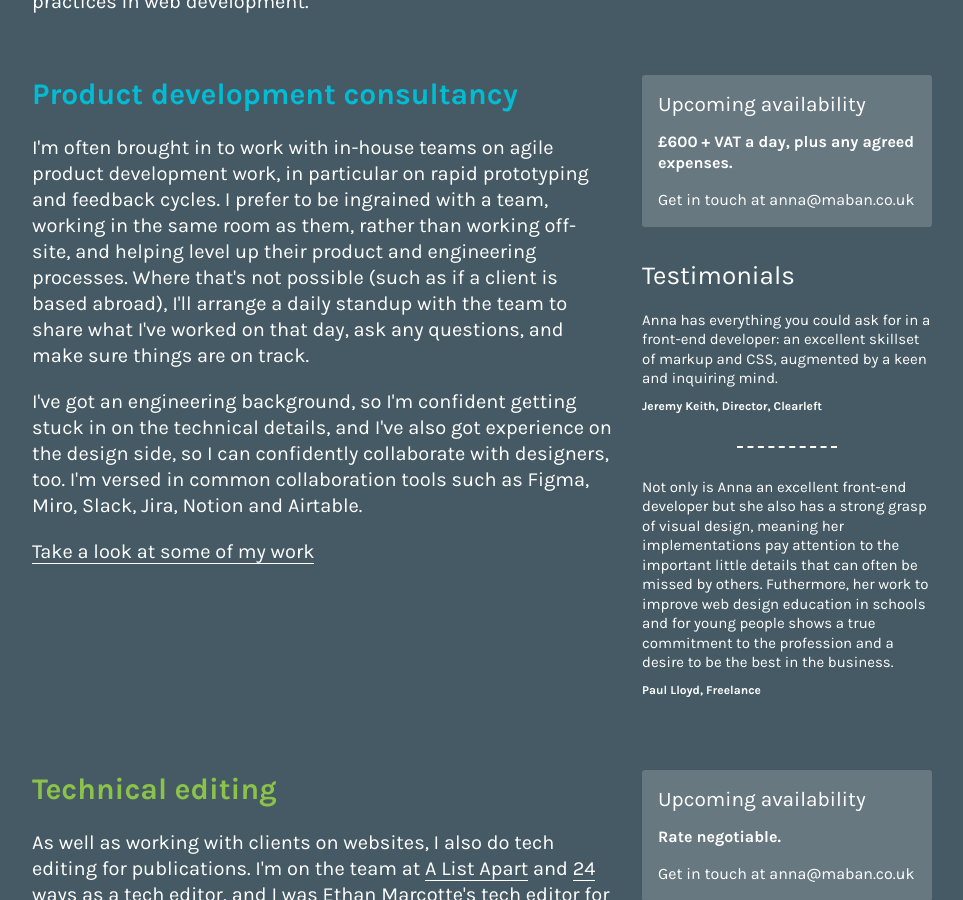
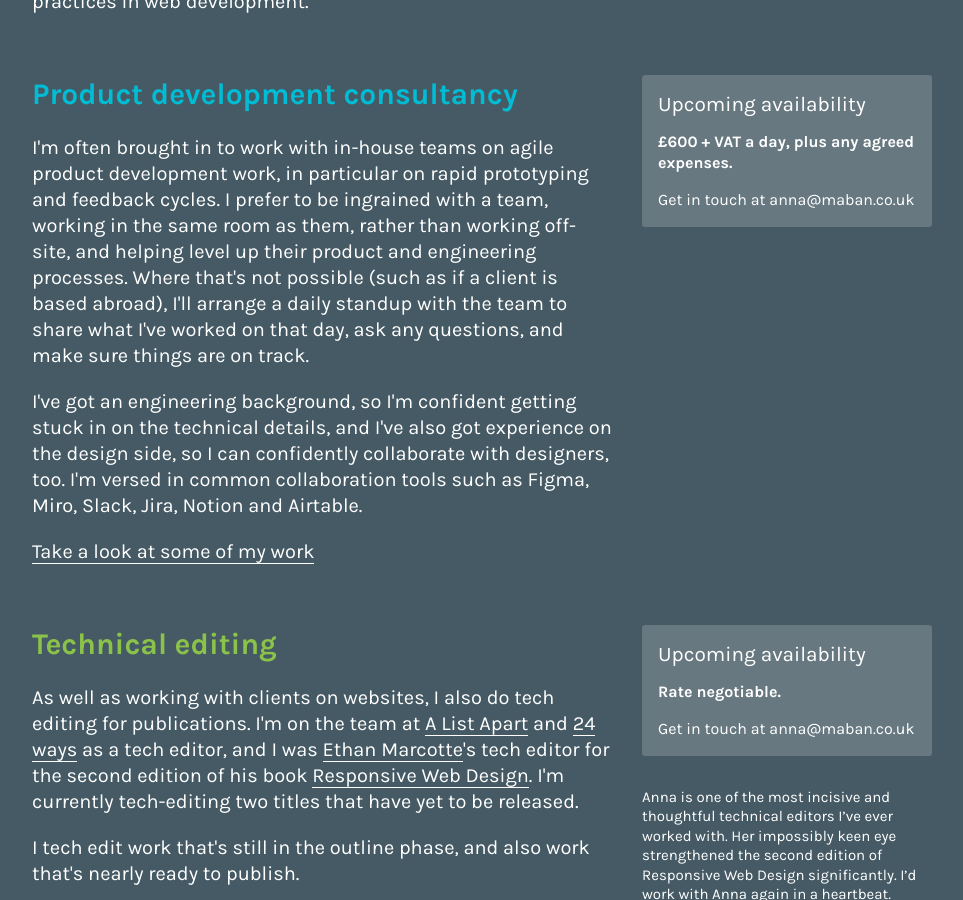
Before and after one commit to maban/maban, a Jekyll site: the page built from hire-me/index.html, in a window 1280 px wide and 900 px high, scrolled down 429 px. Shown: the whole window, without its empty margins (158-1121 px from the left). Built offline with Jekyll 4.4.1, drawn with Linux system fonts in a browser that asks for light colours; Markdown is read by kramdown in place of the engine named in the settings.

Commit message:
chore: update testimonials

```diff
--- a/hire-me/index.html
+++ b/hire-me/index.html
@@ -34,7 +34,7 @@ slug: page-home
 
       {% include availability-consultancy.html %}
 
-      <h3 class="p title">Testimonials</h3>
+      <!--<h3 class="p title">Testimonials</h3>
       <blockquote class="testimonial">
           <p>Anna has everything you could ask for in a front-end developer: an excellent skillset of markup and CSS, augmented by a keen and inquiring mind.</p>
           <cite>Jeremy Keith, Director, Clearleft</cite>
@@ -45,7 +45,7 @@ slug: page-home
           <cite>Paul Lloyd, Freelance</cite>
       </blockquote>
 
-      <!--<blockquote class="testimonial">
+      <blockquote class="testimonial">
         <p>Anna was a fabulous intern for us. She has a fine sense of aesthetic, solid front end code, bundles of enthusiasm and great sense of humour. Work with her!</p>
         <p>Richard Rutter, Director, Clearleft</p>
       </blockquote>
```
